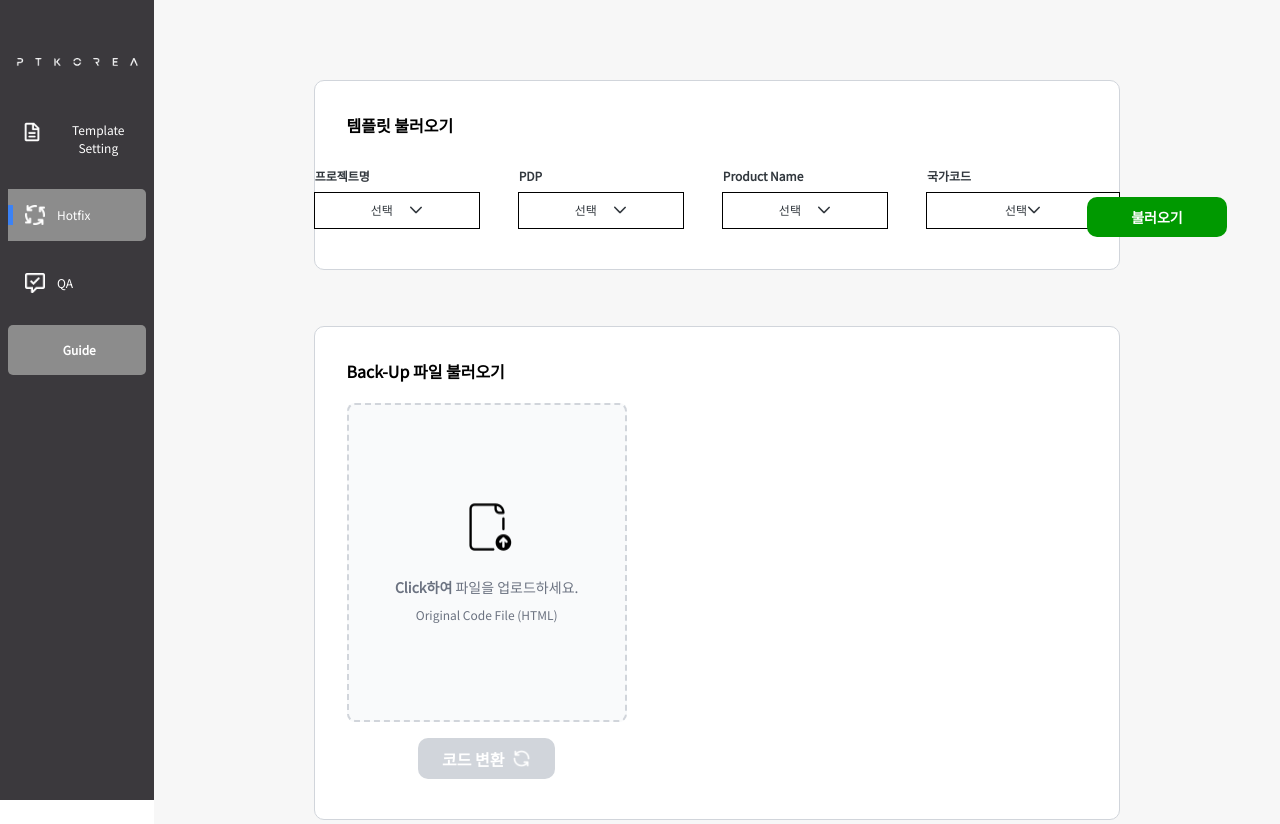
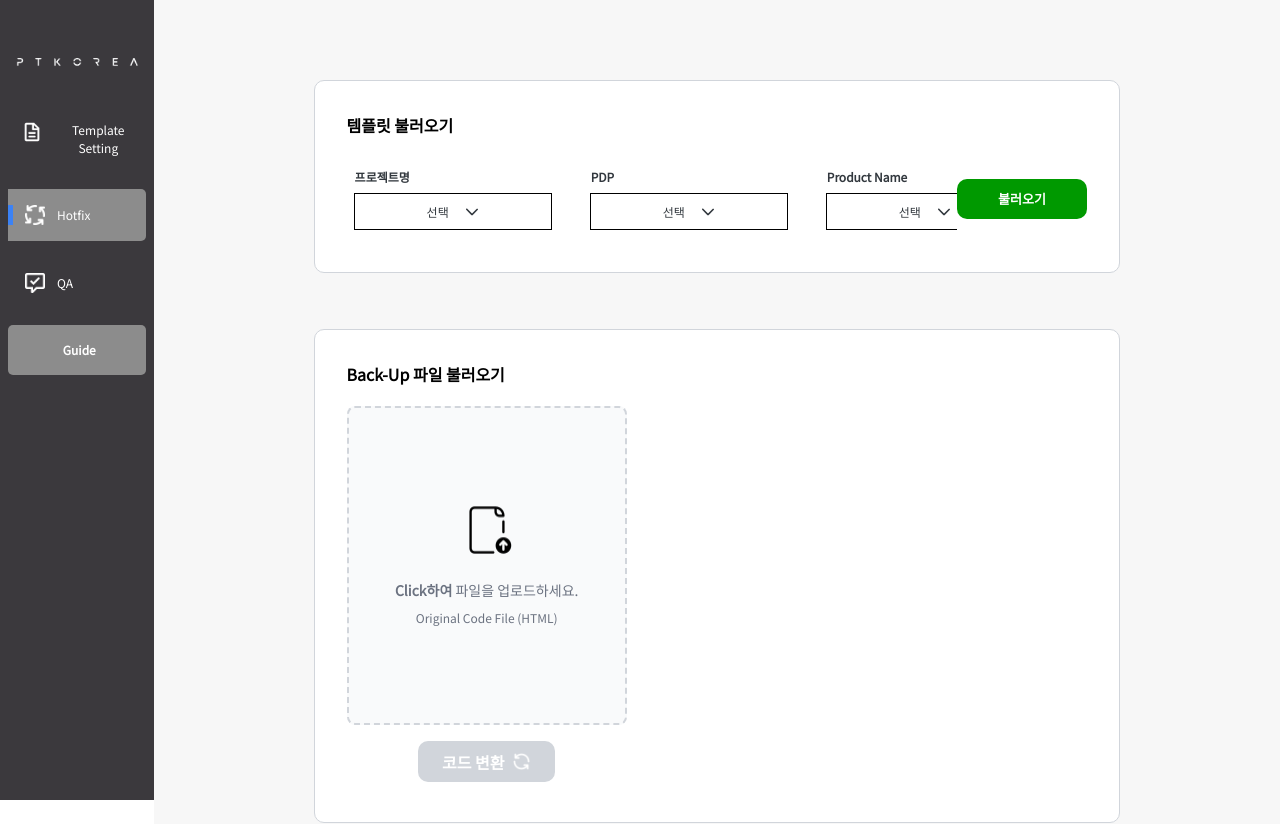
Before and after one commit to haley10309/recoder, a React (Vite) app: page /tobe-applied in a window 1280 px wide. Shown: the top 824 px of the page. Built offline with nearby package versions, Linux system fonts and the light colour scheme; no server answers.

Commit message:
style: add left, right scrolling of template selection

```diff
--- a/src/Components/ToBeApplied/SettingDropdown.jsx
+++ b/src/Components/ToBeApplied/SettingDropdown.jsx
@@ -5,7 +5,7 @@ import { templateOption } from "../../apis/apis";
 
 const divWrapperClasses = {
   dropdown:
-    "ring-[#747D7E] flex h-[35px] gap-2 text-[12px] mr-10 flex flex-col",
+    "ring-[#747D7E] flex h-[35px] gap-2 text-[12px] mr-10 flex-col",
 };
 const divClasses = {
   default:"focus-within:bg-none h-full p-4 ring-1 ring-black flex justify-center align-center items-center font-[500]",
@@ -42,7 +42,7 @@ const SettingDropdown = ({
         divWrapperClasses.dropdown,
         _state ? divWrapperClasses[_state] : "",
         _wrapperProps?.className,
-        "flex items-start justify-center"
+        "flex items-start justify-center my-6"
       )}
     >
       <div className="flex gap-2 justify-center items-start">
@@ -68,7 +68,7 @@ const SettingDropdown = ({
             onChange={(e) => _setValue(e.value.name)}
             optionLabel="name"
             placeholder="선택"
-            className="px-10 gap-4"
+            className="lg:px-14 sm:px-10 gap-4"
             filter
             itemTemplate={handleOptions}
           />
--- a/src/Pages/ToBeApplied/FileConvert.jsx
+++ b/src/Pages/ToBeApplied/FileConvert.jsx
@@ -189,8 +189,8 @@ const FileConvert = ({ textareas, setTextareas }) => {
                     </button>
                     ):(
                     <button className="flex items-center justify-center gap-2 font-bold bg-white border-2 border-[#00A3FF] h-[41px] w-[137px] text-[#00A3FF] rounded-[10px]" onClick={handleExecute} disabled={isProcessing}>
-                      <svg xmlns="http://www.w3.org/2000/svg" fill="none" viewBox="0 0 24 24" stroke-width="1.5" stroke="currentColor" class="size-6">
-                        <path stroke-linecap="round" stroke-linejoin="round" d="M16.023 9.348h4.992v-.001M2.985 19.644v-4.992m0 0h4.992m-4.993 0 3.181 3.183a8.25 8.25 0 0 0 13.803-3.7M4.031 9.865a8.25 8.25 0 0 1 13.803-3.7l3.181 3.182m0-4.991v4.99" />
+                      <svg xmlns="http://www.w3.org/2000/svg" fill="none" viewBox="0 0 24 24" strokeWidth="1.5" stroke="currentColor" class="size-6">
+                        <path strokeLinecap="round" strokeLinejoin="round" d="M16.023 9.348h4.992v-.001M2.985 19.644v-4.992m0 0h4.992m-4.993 0 3.181 3.183a8.25 8.25 0 0 0 13.803-3.7M4.031 9.865a8.25 8.25 0 0 1 13.803-3.7l3.181 3.182m0-4.991v4.99" />
                       </svg>
                       {isProcessing ? "코드 변환 중 .." : "코드 변환"}
                     </button>
--- a/src/Pages/ToBeApplied/SearchTemplate.jsx
+++ b/src/Pages/ToBeApplied/SearchTemplate.jsx
@@ -1,4 +1,3 @@
-
 import SettingDropdown from "../../Components/ToBeApplied/SettingDropdown";
 import Country_code from "../../Components/ToBeApplied/CountryCode";
 import { useState } from "react";
@@ -6,23 +5,24 @@ import { useRecoilState } from "recoil";
 import { templateSearch } from "../../apis/apis";
 import { countryCodeState, productNameState } from "../../recoil/atoms/state";
 
-const SearchTemplate = ({setTextareas, setCodePairs}) =>{
+const SearchTemplate = ({ setTextareas, setCodePairs }) => {
   const [projectName, setProjectName] = useState("");
   const [pdp, setPdp] = useState("");
   const [productName, setProductName] = useRecoilState(productNameState);
-  const [country_code, setCountry_code] = useRecoilState(countryCodeState)
+  const [country_code, setCountry_code] = useRecoilState(countryCodeState);
 
   // 템플릿 조회
   const handleSetting = async () => {
-    templateSearch(projectName, pdp, productName,setTextareas, setCodePairs);
+    templateSearch(projectName, pdp, productName, setTextareas, setCodePairs);
   };
 
-  return(
+  return (
     <>
       <div className="flex flex-col p-8 bg-white rounded-[10px] border border-gray-300 text-[#32383E]">
         <h2 className="font-bold text-black mb-5 text-[16px]">템플릿 불러오기</h2>
-    <div className="flex justify-between">
-          <div className="flex w-full justify-center items-center gap-0">
+        <div className="flex flex-col w-full">
+          <div className="flex justify-between items-center">
+            <div className="flex justify-start items-center px-2 overflow-x-auto">
               <SettingDropdown
                 _inputProps={{ placeholder: "S24" }}
                 _title="프로젝트명"
@@ -52,17 +52,19 @@ const SearchTemplate = ({setTextareas, setCodePairs}) =>{
                 setCountry_code={setCountry_code}
               />
             </div>
-          <div className="pt-10">
-            <button className="flex justify-center items-center bg-[#009900] text-white font-[600] text-[14px] rounded-[10px] w-[140px] h-[40px]"
-              onClick={handleSetting}>
+            <div className="flex justify-center">
+              <button
+                className="flex justify-center items-center bg-[#009900] text-white font-[600] text-[13px] rounded-[10px] h-[40px] w-[130px]"
+                onClick={handleSetting}
+              >
                 불러오기
               </button>
             </div>
           </div>
-
+        </div>
       </div>
     </>
   );
-}
+};
 
 export default SearchTemplate;
```
Lines whose indentation alone changed are shown as unchanged.
